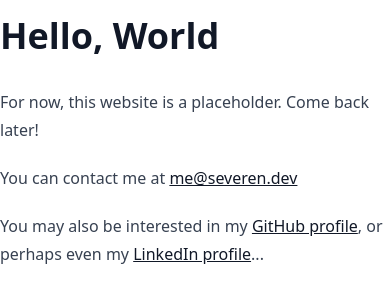
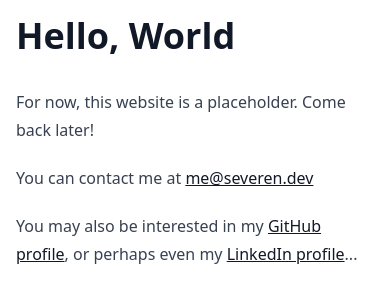
Before and after one commit to severen/website, a SvelteKit app: page / in a window 390 px wide. Shown: the top 302 px of the page. Built offline with nearby package versions, Linux system fonts and the light colour scheme.

Commit message:
Improve layout on mobile

```diff
--- a/src/routes/+layout.svelte
+++ b/src/routes/+layout.svelte
@@ -6,6 +6,6 @@
   import "../app.css";
 </script>
 
-<main class="prose my-4 mx-auto min-h-screen lg:prose-xl">
+<main class="prose mx-auto p-4 lg:prose-xl">
   <slot />
 </main>
```
